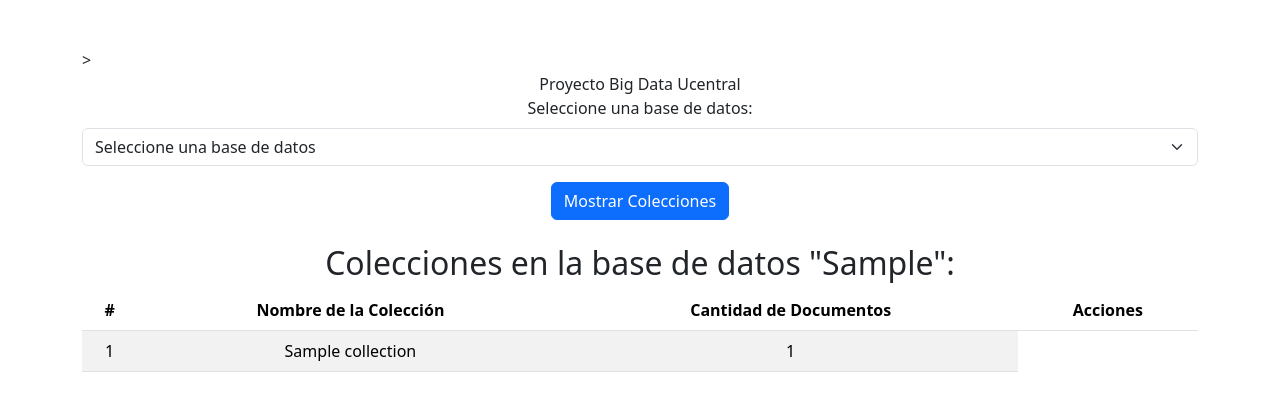
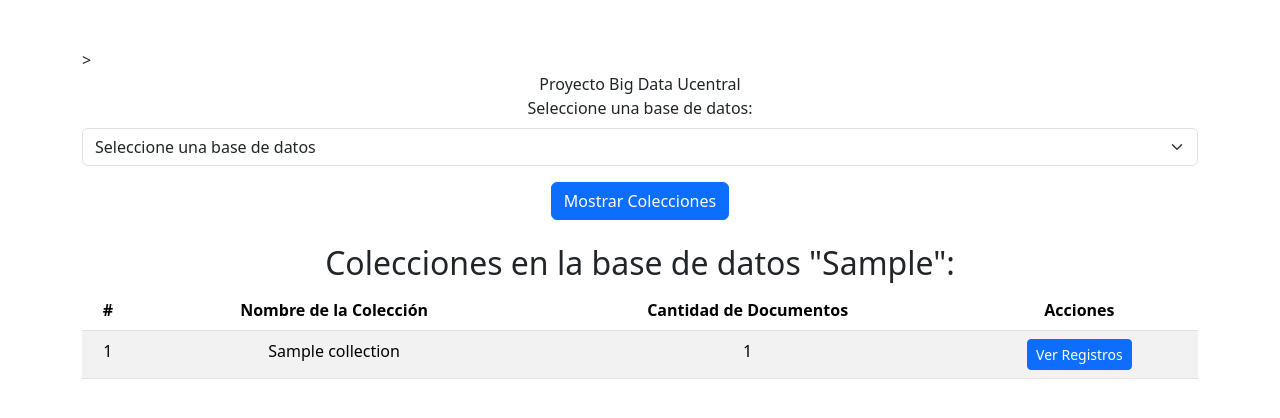
Before and after one commit to D31V1X/BigDataApp, a Flask app: template templates/index.html in a window 1280 px wide. Shown: the top 418 px of the page. Run offline with Flask 3, Linux system fonts and the light colour scheme; the template is opened without the code that fills it: most values are stand-ins (such as "Sample title", 1, 10 or a date in 2020).

Commit message:
index.html

```diff
--- a/templates/index.html
+++ b/templates/index.html
@@ -41,11 +41,18 @@
                     </thead>
                     <tbody>
                         {% for collection in collection_data %}
-                            <tr>
+                        <tr>
                                 <td>{{collection.index}}</td>
                                 <td>{{collection.name}}</td>
                                 <td>{{collection.count}}</td>
-                            </tr>
+                                <td>
+                                    <form action="/ver_registros" method="post">
+                                        <input type="hidden" name="database" value="{{ selected_db }}">
+                                        <input type="hidden" name="collection" value="{{ collection.name }}">
+                                        <button type="submit" class="btn btn-sm btn-primary">Ver Registros</button>
+                                    </form>
+                                </td>
+                        </tr>
                         {% endfor %}
                     </tbody>
                 </table>
```
